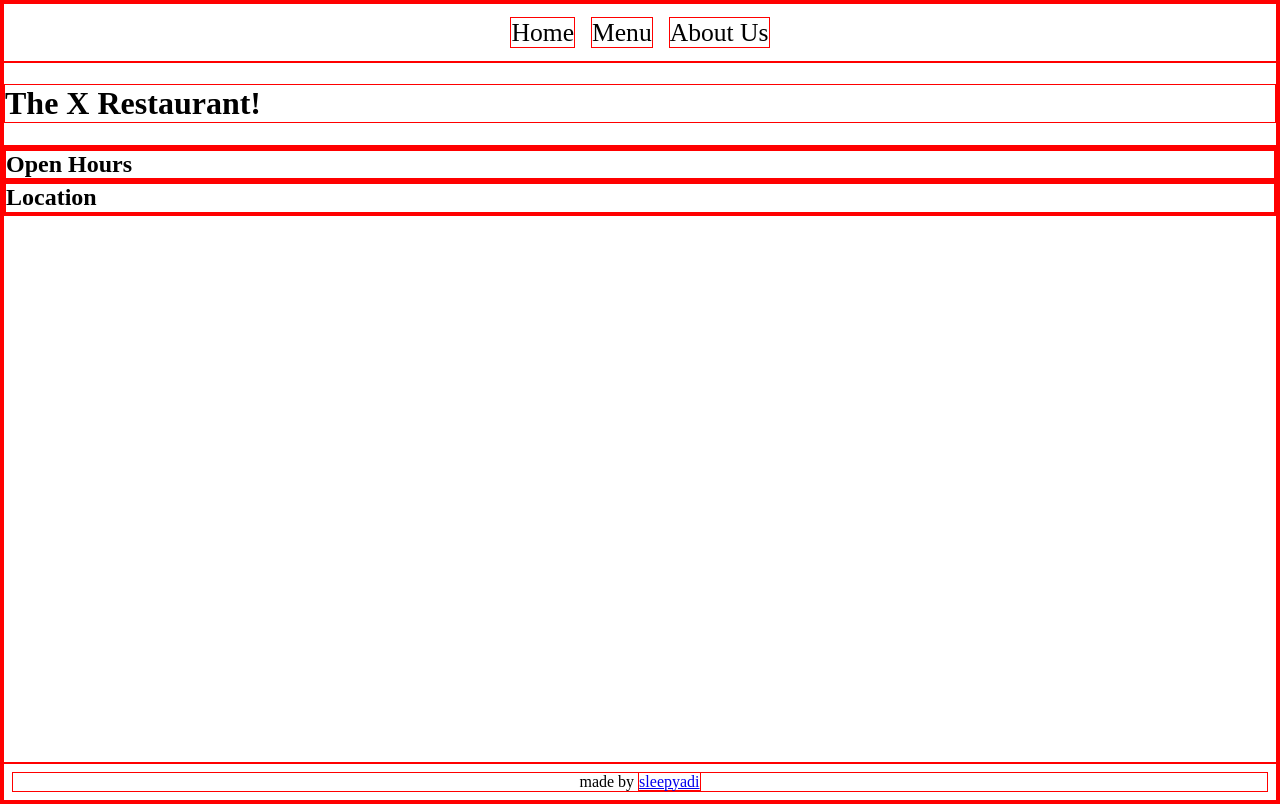
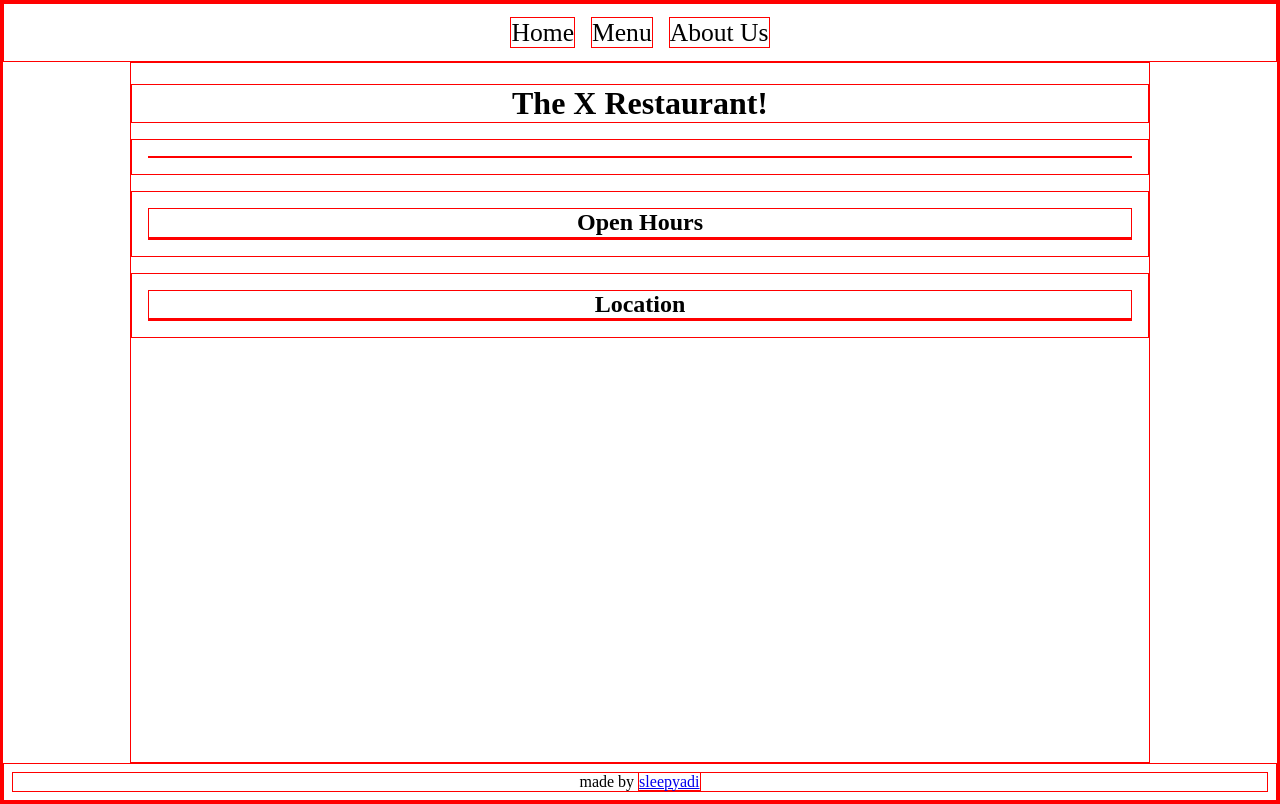
Before and after one commit to sleepyadi/restaurant-page, a website built with webpack: page src/template.html in a window 1280 px wide. Built offline with nearby package versions, Linux system fonts and the light colour scheme.

Commit message:
Add base styling

```diff
--- a/src/TEXT_DATA.js
+++ b/src/TEXT_DATA.js
@@ -4,13 +4,13 @@ const MENU = [
     {
         name: 'Test',
         price: '$3',
-        desc: 'Tasty food',
+        desc: 'Lorem ipsum dolor sit amet, consectetur adipiscing elit, sed do eiusmod tempor incididunt ut labore et dolore magna aliqua.',
         img: 'test/something'
     },
     {
         name: 'Test2',
         price: '$13',
-        desc: 'Tasty food 2',
+        desc: 'Lorem ipsum dolor sit amet, consectetur adipiscing elit, sed do eiusmod tempor incididunt ut labore et dolore magna aliqua.',
         img: 'test/something2'
     },
 
--- a/src/home.js
+++ b/src/home.js
@@ -49,6 +49,7 @@ function generateHome() {
     // desc open-time location
     const home = new LayoutCreator({type: 'main', tagType: 'class', tag: 'home'});
     const title = document.createElement('h1');
+    title.classList.add('home__title');
     title.textContent = "The X Restaurant!";
 
     const description = createDescriptionCard();
--- a/src/styles/main.css
+++ b/src/styles/main.css
@@ -17,6 +17,12 @@ body, #content {
     flex-direction: column;
 }
 
+/* --------------------- UTILITY -----------------------*/
+.card {
+    padding: 1em;
+}
+
+
 /* --------------------- HEADER -----------------------*/
 .header {
     padding: 0.5em;
@@ -30,7 +36,27 @@ body, #content {
 /* ---------------------- Main --------------------- */
 main {
     flex: 1;
+    margin-left: auto;
+    margin-right: auto;
+    width: clamp(350px, 80%, 80%);
 }
+
+/* ---------------------- Home --------------------- */
+.home {
+    display: flex;
+    flex-direction: column;
+    row-gap: 1rem;
+}
+
+.home__title {
+    margin-bottom: 0;
+}
+
+.home h1,.home h2 {
+    text-align: center;
+}
+
+
 
 
 /* ---------------------- FOOTER --------------------- */
--- a/src/utils.js
+++ b/src/utils.js
@@ -38,6 +38,7 @@ class CardCreator {
     constructor(name) {
         this._element = document.createElement('div');
         this._element.classList.add(name);
+        this._element.classList.add('card');
     }
 
     get element() {
```
